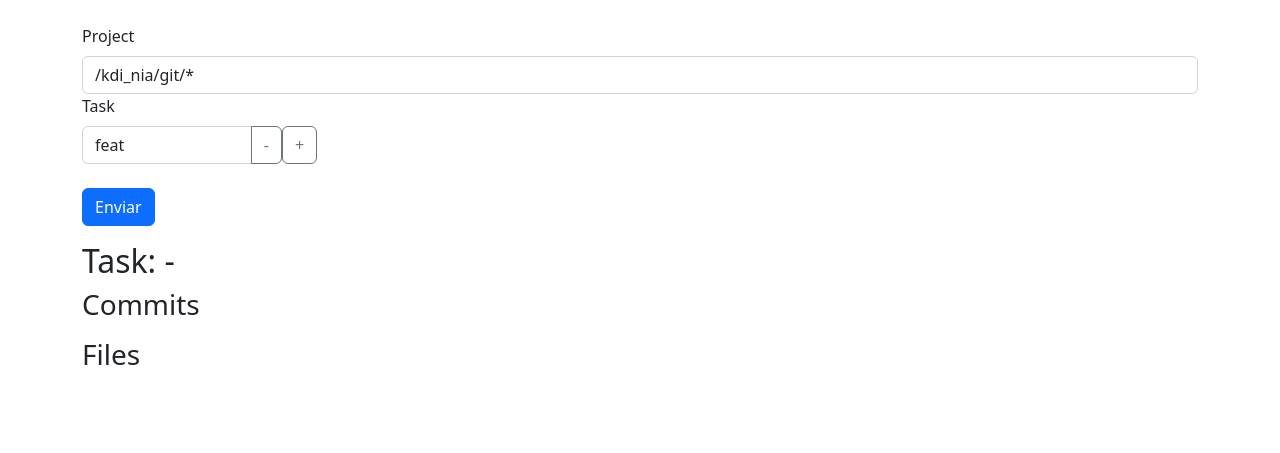
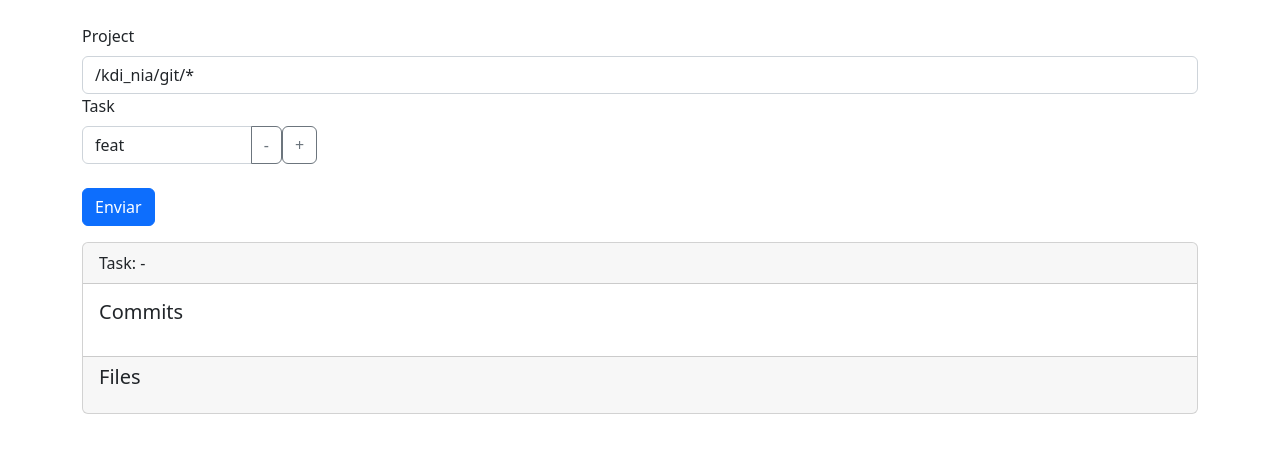
Before and after one commit to starlone/of-task-extractor, a FastAPI app: page / in a window 1280 px wide. Shown: the part 56-509 px from the top of the page. Run offline with FastAPI, Linux system fonts and the light colour scheme.

Commit message:
feat: separando por card

```diff
--- a/main.py
+++ b/main.py
@@ -3,7 +3,7 @@ from typing import List
 import glob
 
 import uvicorn
-from fastapi import Body, FastAPI
+from fastapi import FastAPI
 from fastapi.responses import HTMLResponse
 from fastapi.staticfiles import StaticFiles
 from pydantic import BaseModel
@@ -12,7 +12,7 @@ import git_manager
 
 app = FastAPI()
 
-# app.mount("/static", StaticFiles(directory="static"), name="static")
+app.mount("/static", StaticFiles(directory="static"), name="static")
 
 
 class ApiBody(BaseModel):
--- a/templates/index.html
+++ b/templates/index.html
@@ -67,78 +67,26 @@
         </form>
 
         <div v-for="task in response.tasks">
-          <h2>Task: {{task.task}}</h2>
-          <h3>Commits</h2>
+          <div class="card">
+            <div class="card-header">Task: {{task.task}}</div>
+            <div class="card-body">
+              <h5 class="card-title">Commits</h5>
+              <div class="card-text">
                 <ul>
                   <li v-for="commit in task.commits">{{ commit }}</li>
                 </ul>
-
-          <h3>Files</h2>
+              </div>
+            </div>
+            <div class="card-footer">
+              <h5 class="card-title">Files</h5>
               <ul>
                 <li v-for="commit in task.files">{{ commit }}</li>
               </ul>
             </div>
-
+          </div>
+        </div>
       </main>
     </div>
   </body>
-  <script>
-    const { createApp } = Vue;
-
-    createApp({
-      data() {
-        return {
-          project: "/kdi_nia/git/*",
-          tasks: [{ name: "feat" }],
-          response: {
-            tasks: [
-              {
-                files: [],
-                commits: [],
-                task: '-'
-              },
-            ],
-          },
-        };
-      },
-      methods: {
-        onChange() {
-          // Split by space
-          var tasks = this.tasks
-            .map((item) => item.name)
-            .filter((item) => item)
-            .map((item) => item.trim())
-            .map((item) => item.split(" "));
-
-          // Concat array to payload
-          tasks = [].concat(...tasks);
-
-          // Update
-          this.tasks = tasks.map((item) => {
-            return {
-              name: item,
-            };
-          });
-        },
-        onSubmit() {
-          const payload = {
-            project: this.project,
-            tasks: this.tasks.map((item) => item.name),
-          };
-          axios.post("/api", payload).then((response) => {
-            this.response = response.data;
-          });
-        },
-        addTask() {
-          this.tasks.push({ name: "" });
-        },
-        removeTask(item) {
-          const pos = this.tasks.indexOf(item);
-          if (pos != -1) {
-            this.tasks.splice(pos, 1);
-          }
-        },
-      },
-    }).mount("#app");
-  </script>
+  <script src="static/index.js"></script>
 </html>
```
Also changed, not shown: static/index.js (added, +57 -0 lines). Lines whose indentation alone changed are shown as unchanged.
